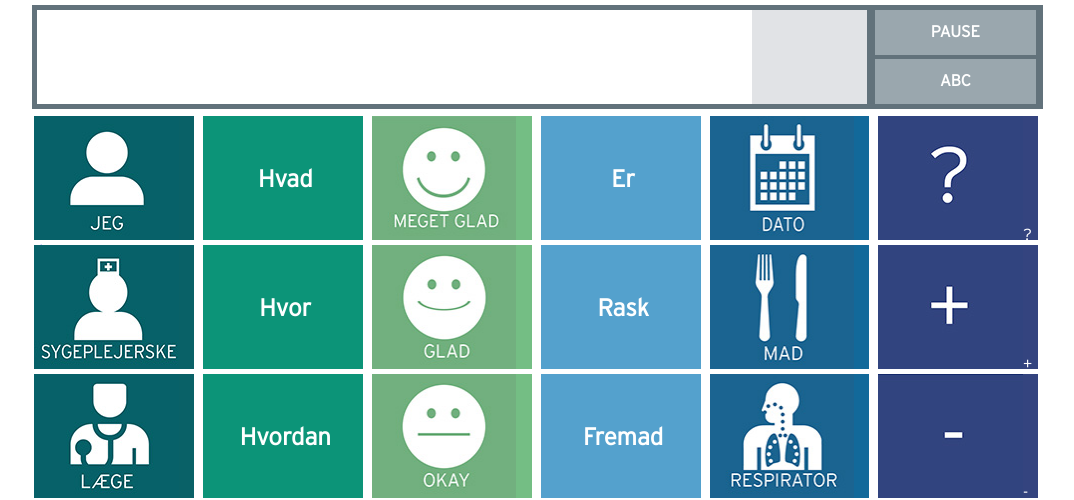
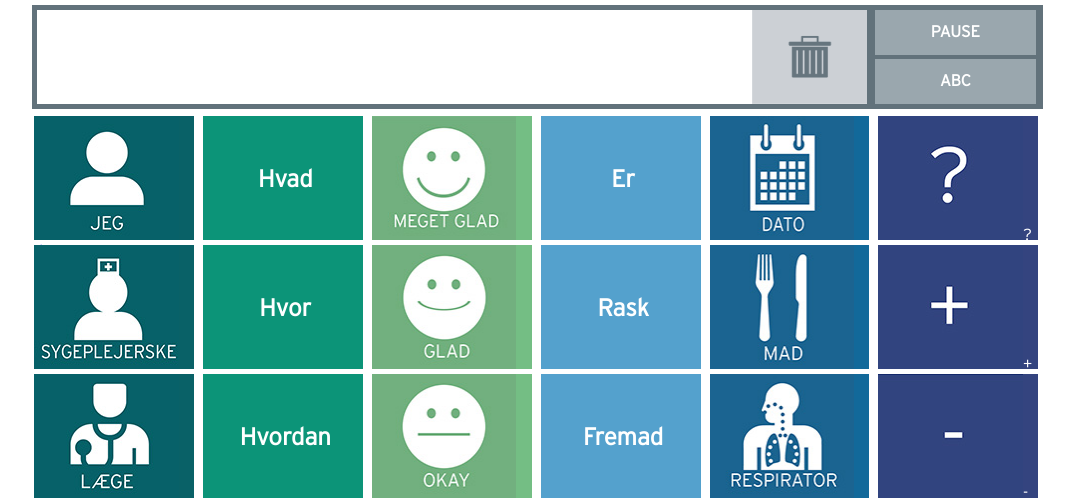
Before and after one commit to Jesperkm/vita, a PHP site: page / in a window 1280 px wide. Shown: the top 500 px of the page, without its empty margins (101-1175 px from the left). Run offline with PHP 8.4, Linux system fonts and the light colour scheme.

Commit message:
add trashcan

```diff
--- a/zepto/0.1/index.html
+++ b/zepto/0.1/index.html
@@ -112,9 +112,10 @@
           <input id="submit_word"  type="submit" value="submit">
           <input id="restart" type="submit" value="restart">
         </div>
+
         <div id="top-content" > <!-- Top Content Starts-->
           <ul id="textfield"></ul>
-          <a href="#"><div id="trashcan"></div></a>
+          <a href="#"><div id="trashcan"><img src="img/slet.png" alt="trashcan" /></div></a>
           <div id="buttons">
             <ul>
               <li>PAUSE</li>
@@ -122,6 +123,7 @@
             </ul>
           </div>
         </div> <!-- Top Content ends-->
+
         <div id="lower-content" class="p1"> <!--Lower Content Starts-->
           <div class="column-1 overflow" id="one">
             <ul>
--- a/zepto/0.1/style.css
+++ b/zepto/0.1/style.css
@@ -63,6 +63,13 @@ a {
   width:115px;
   margin: 5px 5px 5px 0;
   background: #e1e3e6;
+}
+
+#trashcan img {
+  display:block;
+  margin:0 auto;
+  width:115px;
+  height:94px;
 }
 
 #buttons {
```
Also changed, not shown: zepto/0.1/img/Mand/back.png (added), zepto/0.1/img/Mand/front.png (added), zepto/0.1/img/slet.png (added), 2 other files.
